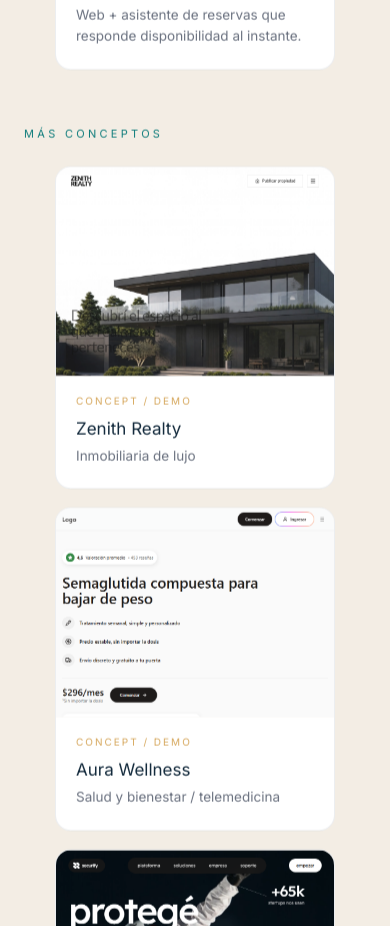
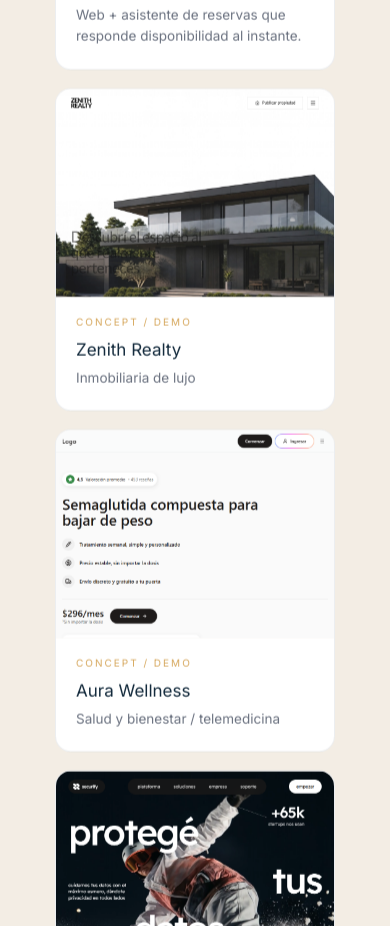
Before and after one commit to Denjm9319/sanchez-maldonado-landing, a React (Vite) app: page /proyectos in a window 390 px wide. Shown: the part 5905-6831 px from the top of the page. Built offline with nearby package versions, Linux system fonts and the light colour scheme.

Commit message:
Merge featured concepts and Más conceptos into one grid
Removes the redundant two-tier split now that Trabajo real leads
the page — all concept/demo work lives in a single grid below it.

```diff
--- a/src/components/Projects.tsx
+++ b/src/components/Projects.tsx
@@ -239,12 +239,6 @@ export default function Projects() {
               </div>
             </article>
           ))}
-        </div>
-
-        <p className="text-[11px] tracking-[0.3em] uppercase text-teal mt-[clamp(56px,7vw,90px)] mb-6">
-          Más conceptos
-        </p>
-        <div className="grid gap-[clamp(18px,2.4vw,26px)] justify-center [grid-template-columns:repeat(auto-fit,minmax(min(100%,240px),280px))]">
           {CONCEPTS.map((c) => (
             <button
               key={c.id}
```
